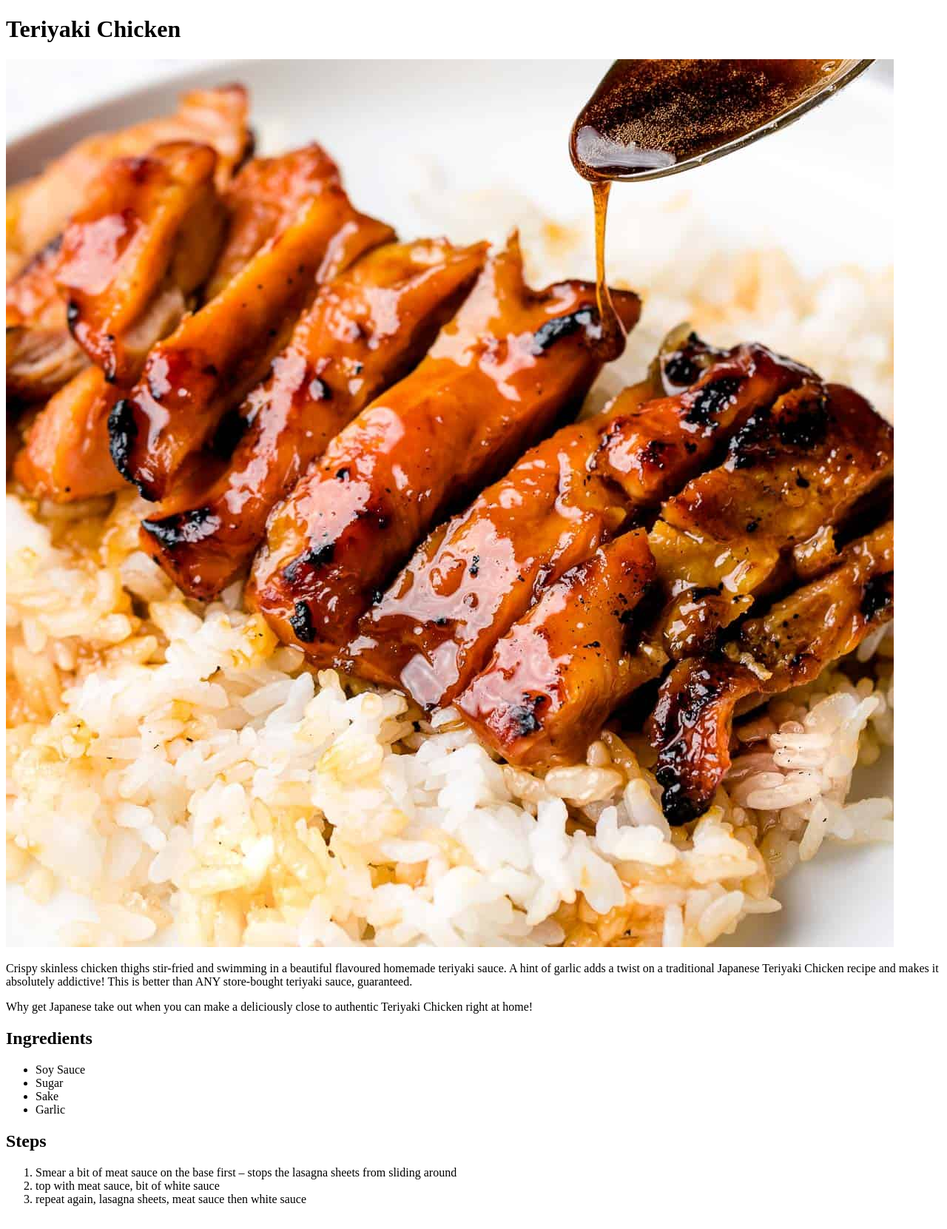
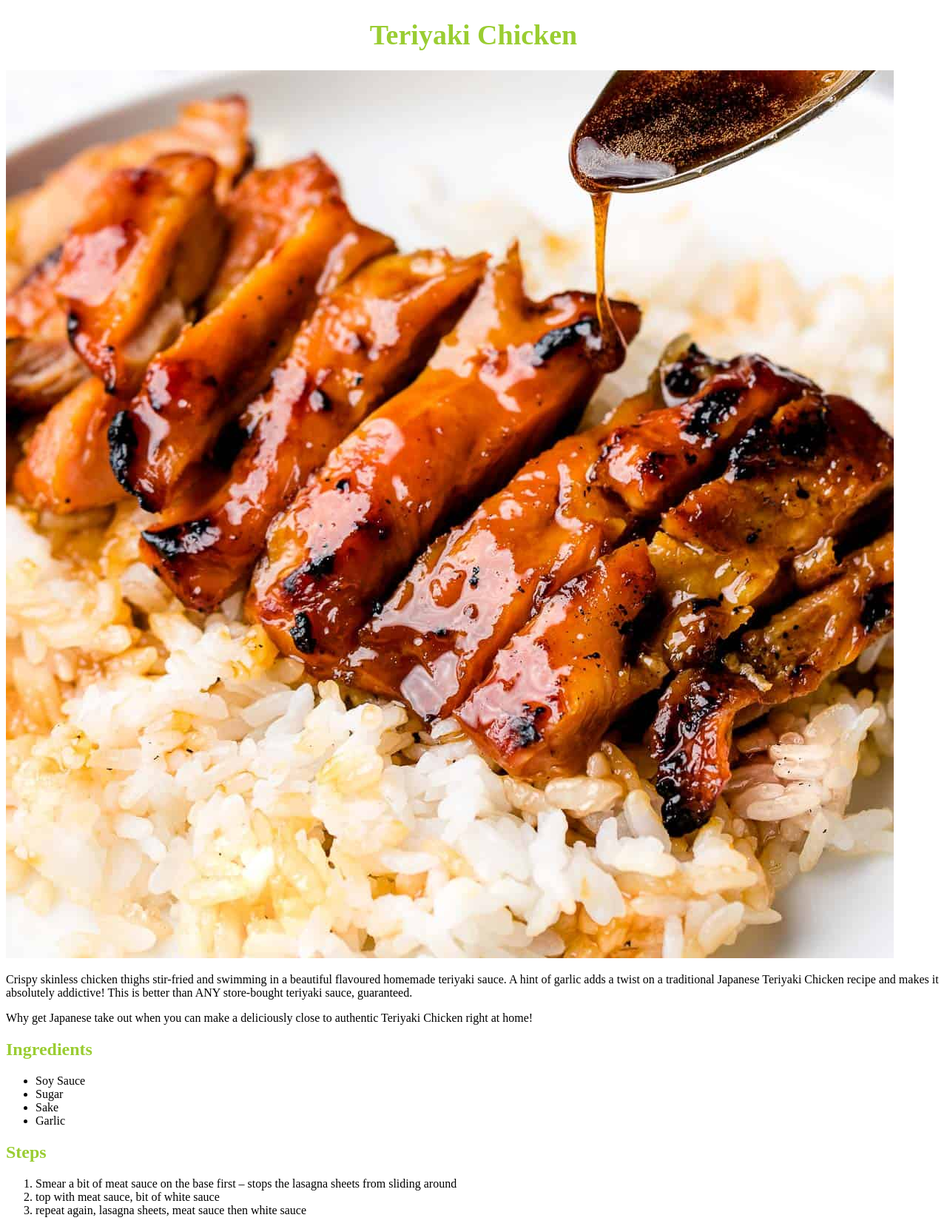
Before and after one commit to DavePerera/odin-recipes, a plain HTML site: page recipes/teriyakiChicken.html in a window 1280 px wide. Shown: the whole page at 74% size. Drawn offline with Linux system fonts and the light colour scheme.

Commit message:
add css to sub pages and edit index.html

```diff
--- a/recipes/teriyakiChicken.html
+++ b/recipes/teriyakiChicken.html
@@ -5,9 +5,10 @@
     <meta http-equiv="X-UA-Compatible" content="IE=edge">
     <meta name="viewport" content="width=device-width, initial-scale=1.0">
     <title>Recipes</title>
+    <link rel="stylesheet" href="../styles/style.css">
 </head>
 <body>
-    <h1>Teriyaki Chicken</h1>
+    <h1 class="main-heading subpage-heading">Teriyaki Chicken</h1>
     <img src="./images/teriyakiChicken.png" alt="lasagna">
 
     <p>Crispy skinless chicken thighs stir-fried and swimming in a beautiful flavoured homemade
@@ -17,7 +18,7 @@
     <p>Why get Japanese take out when you can make a deliciously close to authentic Teriyaki
         Chicken right at home!</p>
 
-    <h2>Ingredients</h2>
+    <h2 id="sub-heading">Ingredients</h2>
 
     <ul>
         <li>Soy Sauce</li>
@@ -26,7 +27,7 @@
         <li>Garlic</li>
     </ul>
 
-    <h2>Steps</h2>
+    <h2 id="sub-heading">Steps</h2>
 
     <ol>
         <li>Smear a bit of meat sauce on the base first – stops the lasagna sheets
--- a/styles/style.css
+++ b/styles/style.css
@@ -1,16 +1,29 @@
+* {
+    font-family: 'Times New Roman', Times, serif;
+}
 
-#main-heading {
-    font-size: 38px;
-    font-family: 'Times New Roman', Times, serif;
+.main-heading {
+    font-size: 48px;
     font-weight: 600;
     text-align: center;
     color: rgb(199, 199, 0);
 
 }
 
-.u-list {
+.links {
     font-size: 24px;
-    font-weight: 400;
+    font-weight: 200;
     color: rgb(83, 83, 0);
 
 }
+
+.subpage-heading {
+    font-size: 38px;
+    color: yellowgreen;
+}
+
+#sub-heading {
+    font-size: 24px;
+    color: yellowgreen;
+
+}
```
Also changed, not shown: index.html (+2 -2 lines), recipes/lasagna.html (+4 -3 lines).
